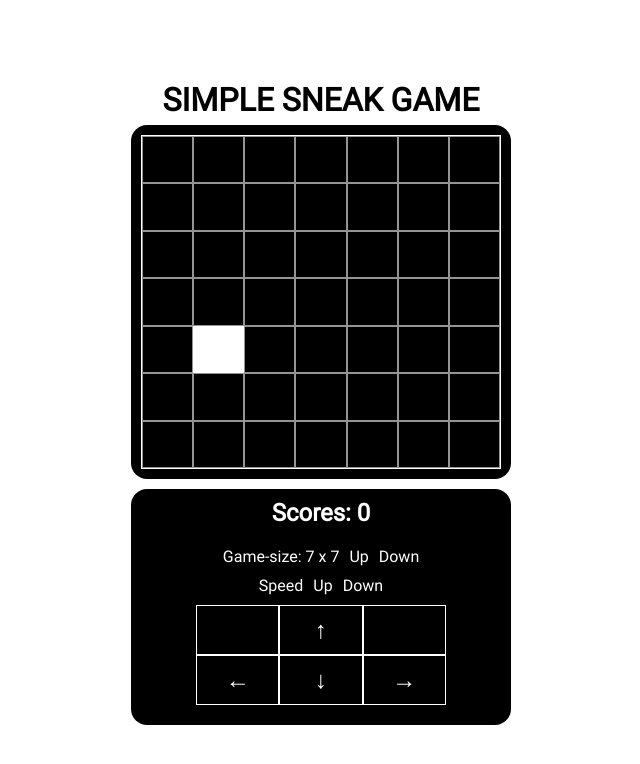
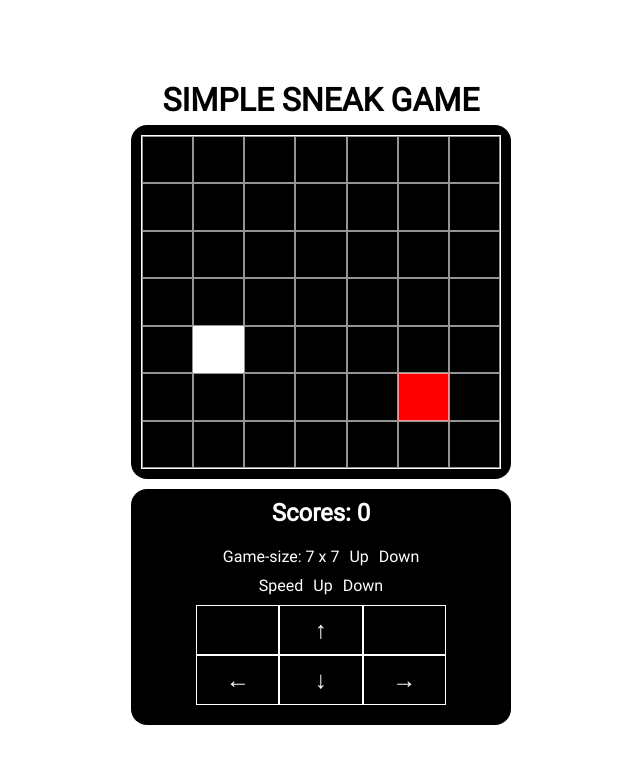
Before and after one commit to tonguyenducmanh/snake, a Vue app: page / in a window 1280 px wide. Shown: the top 764 px of the page, without its empty margins (319-959 px from the left). Built offline with nearby package versions, Linux system fonts and the light colour scheme.

Commit message:
them o mau do (ran san moi se an o nay)

```diff
--- a/src/components/MGame.vue
+++ b/src/components/MGame.vue
@@ -8,7 +8,16 @@
       <!-- tạo ra bảng dựa vào kích thước của gameSize -->
       <template v-for="tempRow in gameGrid" :key="tempRow">
         <template v-for="singleSquare in tempRow" :key="singleSquare">
-          <div class="m-cube" :class="singleSquare.activeSquare ? 'm-cube-active' : null"></div>
+          <div
+            v-if="singleSquare.eatingSquare"
+            class="m-cube"
+            :class="singleSquare.eatingSquare ? 'm-cube-eating' : null"
+          ></div>
+          <div
+            v-else
+            class="m-cube"
+            :class="singleSquare.activeSquare ? 'm-cube-active' : null"
+          ></div>
         </template>
       </template>
     </div>
@@ -22,6 +31,7 @@ export default {
     return {
       gameGrid: [], // mảng lưu toàn bộ các ô có trong trò chơi
       activeSquares: [], // mảng lưu danh sách các ô vuông sẽ active
+      eatingSquare: { x: 0, y: 0 }, // object lưu ô màu đỏ để rắn săn mồi ăn
       movingPosition: gameConfig.position.right, // bien luu huong di chuyen hien tai
       intervalRendering: null, // render lien tuc tu khi mouted
       isPaused: false // trạng thái của game là tạm dừng hay không
@@ -45,6 +55,10 @@ export default {
     }
   },
   computed: {
+    /**
+     * tạo ra grid động
+     * @author tdmanh1 10-05-2023
+     */
     gameSizeStyle() {
       return {
         'grid-template-columns': `repeat(${this.gameSize}, 1fr)`
@@ -154,6 +168,8 @@ export default {
           me.activeSquares = []
           // tạo ra 1 ô active ngẫu nhiên
           me.activeSquares.push(me.randomSquare())
+          // tạo ra ô rắn săn mồi ngẫu nhiên
+          me.eatingSquare = me.randomSquare()
         }
         me.renderGameGrid()
       }
@@ -178,11 +194,11 @@ export default {
      * @author tdmanh1 09-05-2023
      * @param coordinate : tọa độ cần kiểm tra
      */
-    checkIncludeSquare(coordinate) {
+    checkIncludeSquare(testSquares, coordinate) {
       let me = this
       // kiểm tra xem ô vuông hiện tại có cần active không
       let result = false
-      let activeSquares = me.getArrayFromProxyArr(me.activeSquares)
+      let activeSquares = me.getArrayFromProxyArr(testSquares)
       if (
         coordinate &&
         coordinate.x != null &&
@@ -212,10 +228,14 @@ export default {
         let tempRow = []
         for (let k = 0; k < me.gameSize; k++) {
           // kiểm tra xem ô này có cần active không
-          let tempActiveSquare = me.checkIncludeSquare({ x: i, y: k })
+          let tempActiveSquare = me.checkIncludeSquare(me.activeSquares, { x: i, y: k })
+          // kiểm tra xem ô hiện tại có phải là ô màu đỏ ( rắn săn mồi sẽ ăn ô này)
+          let tempEatingSquare =
+            me.eatingSquare && me.eatingSquare.x == i && me.eatingSquare.y == k ? true : false
           // tạo ra 1 ô vuông
           let singleSquare = {
-            activeSquare: tempActiveSquare
+            activeSquare: tempActiveSquare,
+            eatingSquare: tempEatingSquare
           }
           tempRow.push(singleSquare)
         }
@@ -326,6 +346,9 @@ export default {
 .m-cube-active {
   background-color: white;
 }
+.m-cube-eating {
+  background-color: rgb(255, 0, 0);
+}
 .m-pause {
   opacity: 0;
   color: white;
```
